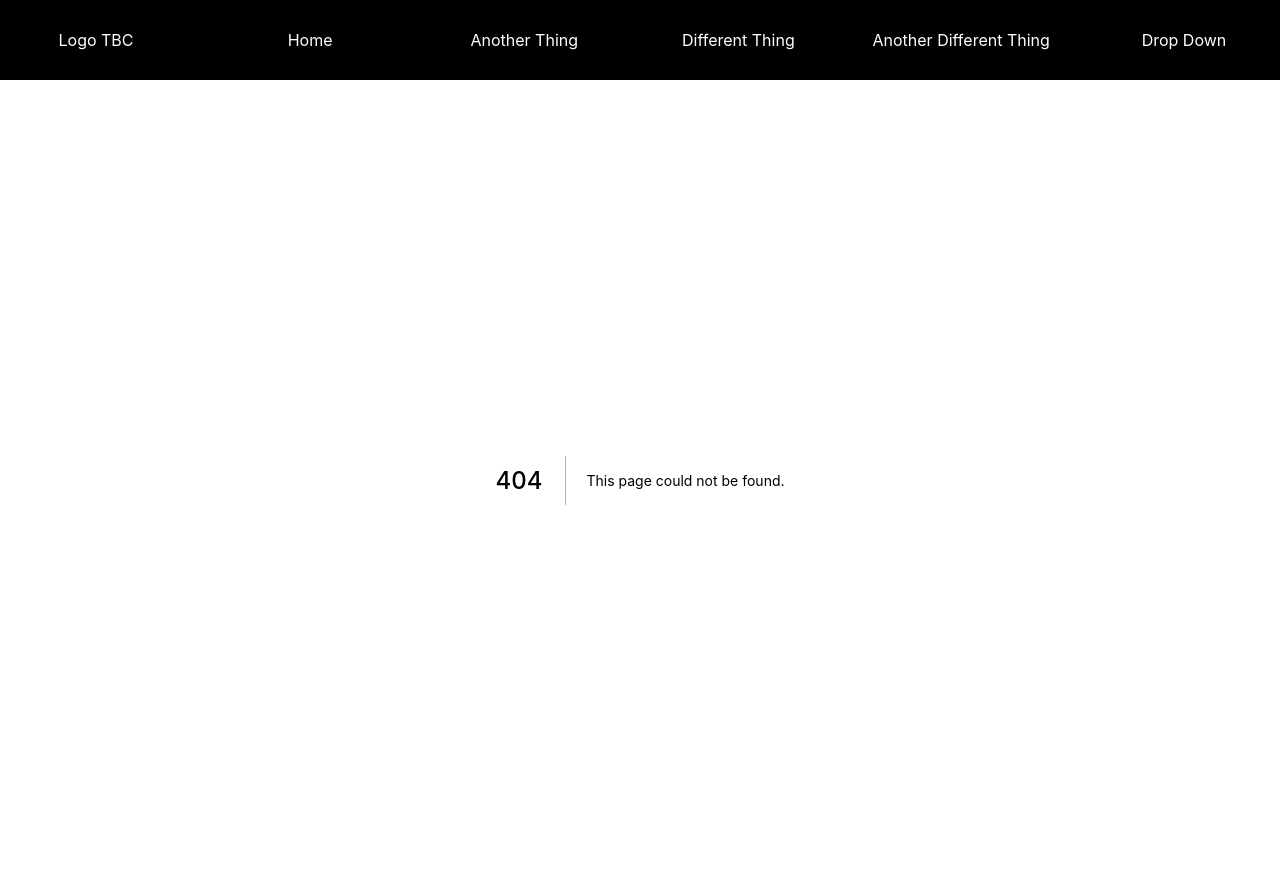
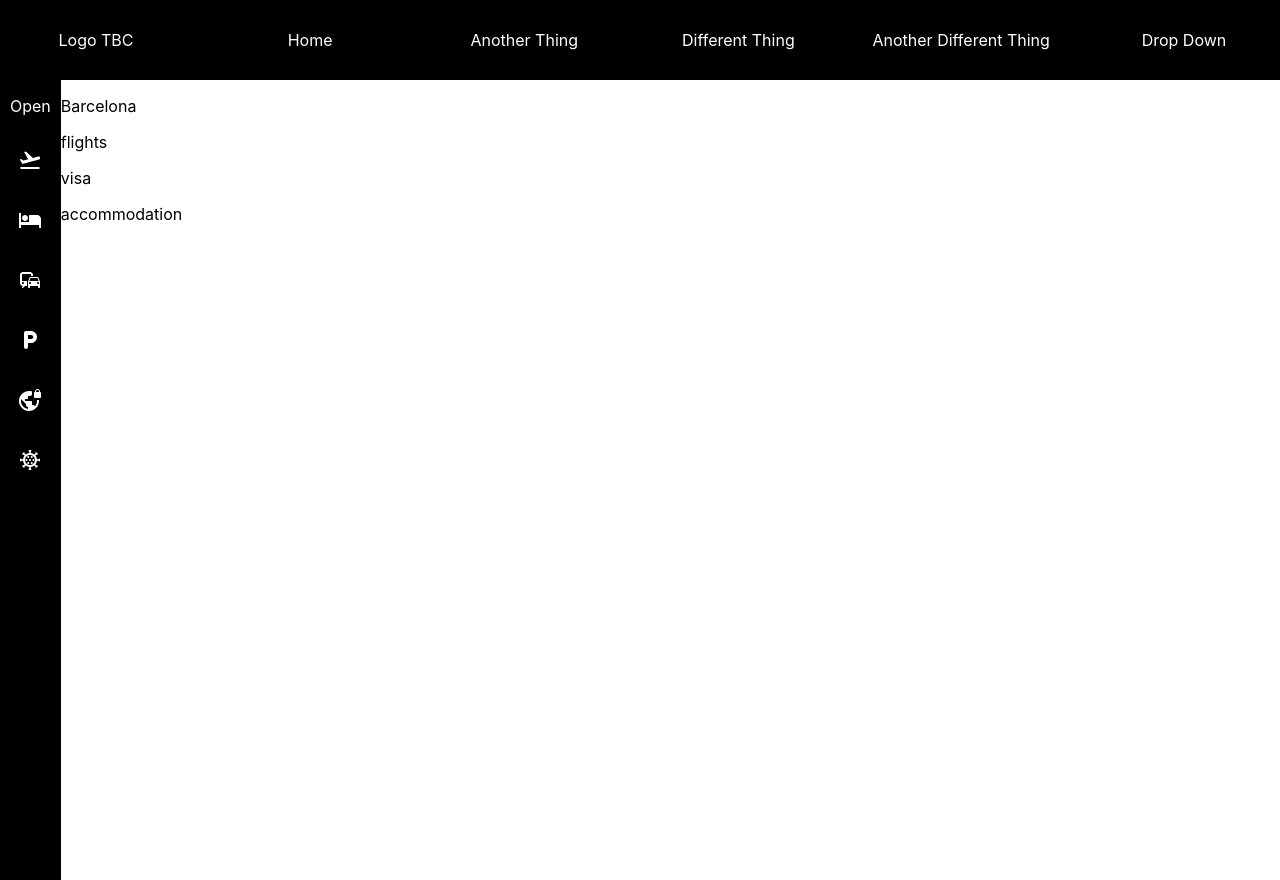
Before and after one commit to clovellbsc/next-app, a Next.js app: page /trips/1 in a window 1280 px wide. Before the commit this address had no page. Built offline with nearby package versions, Linux system fonts and the light colour scheme.

Commit message:
added trip component

```diff
--- /dev/null
+++ b/pages/trips/[id].tsx
@@ -0,0 +1,16 @@
+const Trip = () => {
+  return (
+    <div>
+      <div>
+        <p>Barcelona</p>
+      </div>
+      <div>
+        <p>flights</p>
+        <p>visa</p>
+        <p>accommodation</p>
+      </div>
+    </div>
+  );
+};
+
+export default Trip;
```
